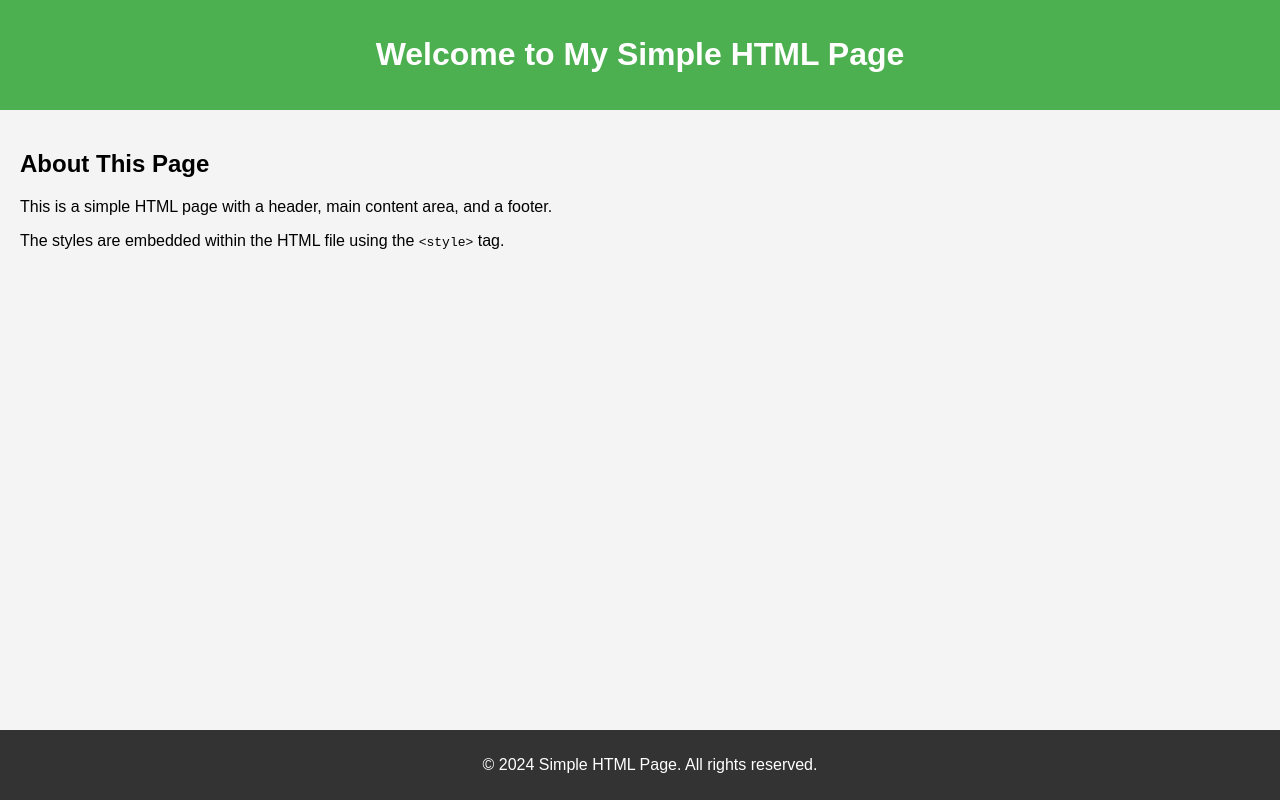
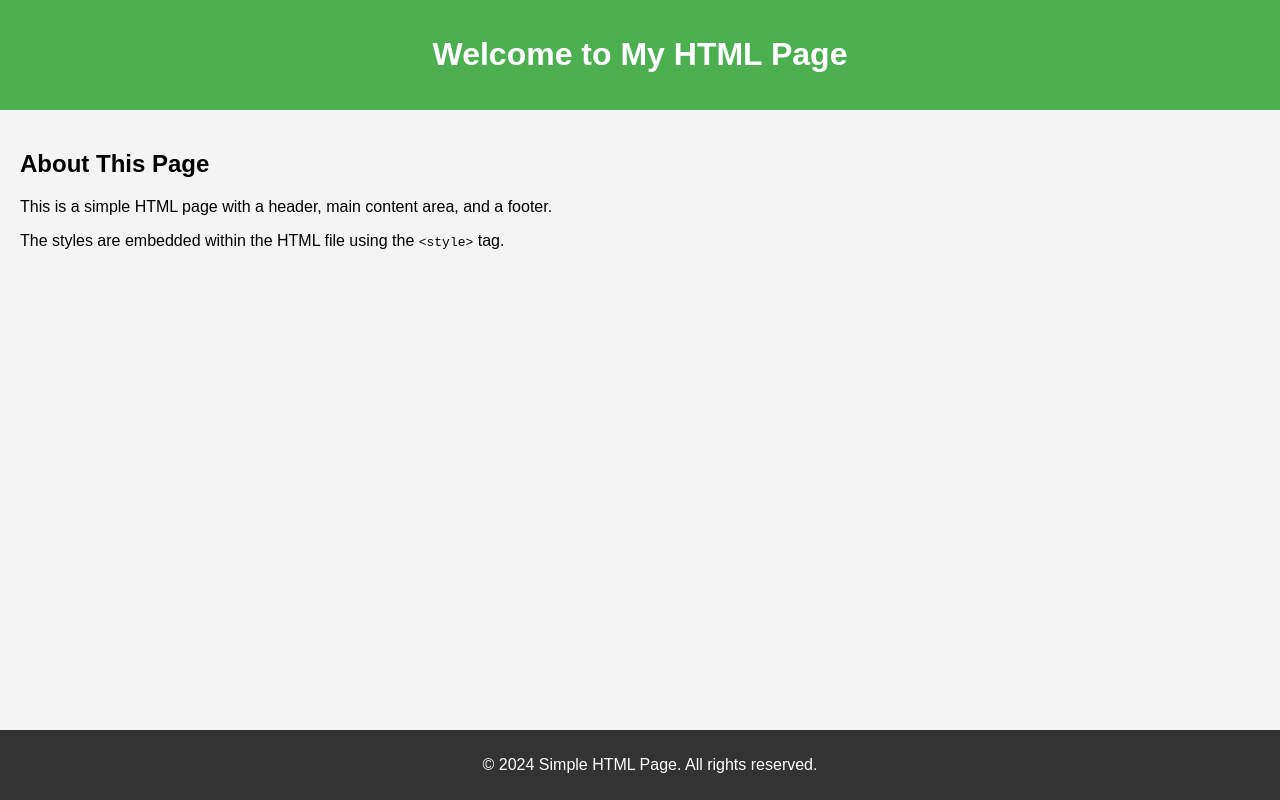
Before and after one commit to tiy006/tiy006.github.io, a plain HTML site: page index.html in a window 1280 px wide. Drawn offline with Linux system fonts and the light colour scheme.

Commit message:
Update index.html

```diff
--- a/index.html
+++ b/index.html
@@ -34,7 +34,7 @@
 <body>
 
 <header>
-    <h1>Welcome to My Simple HTML Page</h1>
+    <h1>Welcome to My HTML Page</h1>
 </header>
 
 <main>
```
